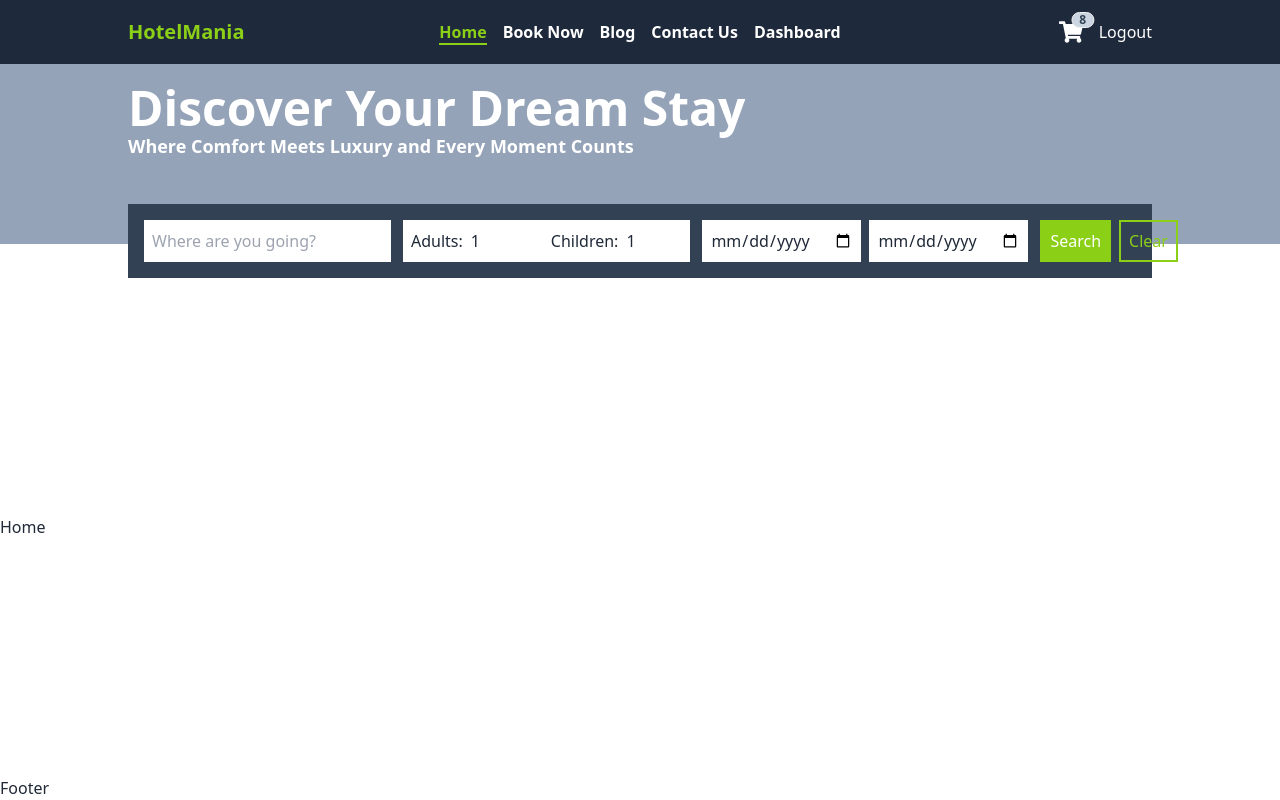
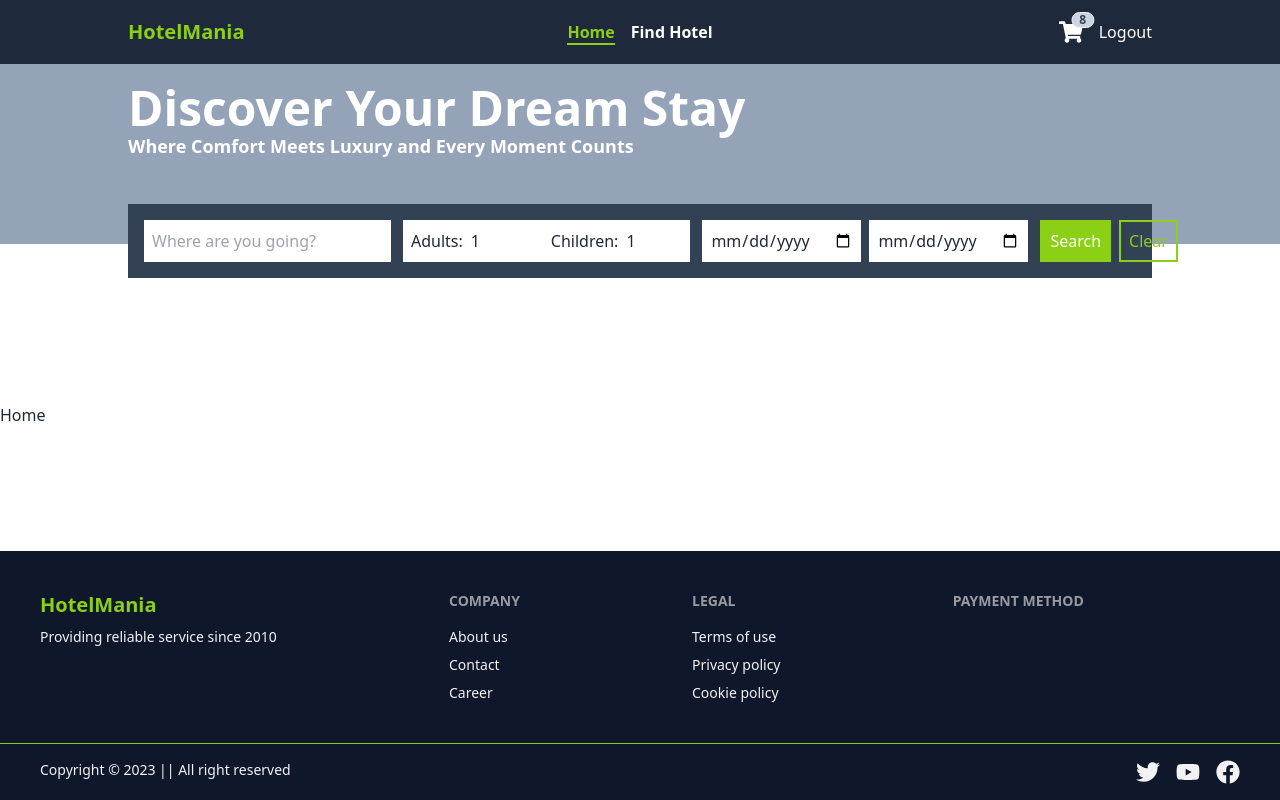
Before and after one commit to ihsajjad/HotelMania-MERN-Application, a React (Vite) app in the folder frontend/: page / in a window 1280 px wide. Built offline with nearby package versions, Linux system fonts and the light colour scheme.

Commit message:
Frontend: created footer for main layout

```diff
--- a/frontend/src/components/NavBar.tsx
+++ b/frontend/src/components/NavBar.tsx
@@ -15,42 +15,12 @@
       </li>
       <li>
         <NavLink
-          to="/book-now"
+          to="/search"
           className={({ isActive }) =>
             ` ${isActive ? "active-item" : ""} nav-item`
           }
         >
-          Book Now
-        </NavLink>
-      </li>
-      <li>
-        <NavLink
-          to="/blog"
-          className={({ isActive }) =>
-            ` ${isActive ? "active-item" : ""} nav-item`
-          }
-        >
-          Blog
-        </NavLink>
-      </li>
-      <li>
-        <NavLink
-          to="/contact"
-          className={({ isActive }) =>
-            ` ${isActive ? "active-item" : ""} nav-item`
-          }
-        >
-          Contact Us
-        </NavLink>
-      </li>
-      <li>
-        <NavLink
-          to="/dashboard"
-          className={({ isActive }) =>
-            ` ${isActive ? "active-item" : ""} nav-item`
-          }
-        >
-          Dashboard
+          Find Hotel
         </NavLink>
       </li>
     </>
--- a/frontend/src/layouts/MainLayout.tsx
+++ b/frontend/src/layouts/MainLayout.tsx
@@ -2,6 +2,7 @@
 import { useLocation } from "react-router-dom";
 import Header from "../components/Header";
 import NavBar from "../components/NavBar";
+import Footer from "../sheared/Footer";
 
 const MainLayout = ({ children }: { children: ReactNode }) => {
   const location = useLocation();
@@ -14,7 +15,7 @@
       </div>
 
       {children}
-      <div>Footer</div>
+      <Footer />
     </div>
   );
 };
--- /dev/null
+++ b/frontend/src/sheared/Footer.tsx
@@ -0,0 +1,54 @@
+import { FaFacebook, FaTwitter, FaYoutube } from "react-icons/fa";
+import { Link } from "react-router-dom";
+
+//https://preview.themeforest.net/item/traveline-tour-travel-hotel-booking-template-/full_screen_preview/7855437?_ga=2.220699739.2114478542.1691038848-397218336.1691038848
+
+const Footer = () => {
+  return (
+    <footer className="bg-slate-900 text-base-200">
+      <div className="footer p-10 ">
+        <div>
+          <Link to="/" className=" text-xl font-bold text-[var(--main-color)]">
+            Hotel<span>Mania</span>
+          </Link>
+          <p>Providing reliable service since 2010</p>
+        </div>
+        <div>
+          <span className="footer-title">Company</span>
+          <a className="link link-hover">About us</a>
+          <a className="link link-hover">Contact</a>
+          <a className="link link-hover">Career</a>
+        </div>
+        <div>
+          <span className="footer-title">Legal</span>
+          <a className="link link-hover">Terms of use</a>
+          <a className="link link-hover">Privacy policy</a>
+          <a className="link link-hover">Cookie policy</a>
+        </div>
+        <div>
+          <span className="footer-title">Payment Method</span>
+        </div>
+      </div>
+      <div className="footer px-10 py-4 border-t border-[#8BCF17]">
+        <div className="items-center grid-flow-col">
+          <p> Copyright &copy; 2023 || All right reserved</p>
+        </div>
+        <div className="md:place-self-center md:justify-self-end">
+          <div className="grid grid-flow-col gap-4">
+            <a>
+              <FaTwitter className="w-6 h-6" />
+            </a>
+            <a>
+              <FaYoutube className="w-6 h-6" />
+            </a>
+            <a>
+              <FaFacebook className="w-6 h-6" />
+            </a>
+          </div>
+        </div>
+      </div>
+    </footer>
+  );
+};
+
+export default Footer;
```
